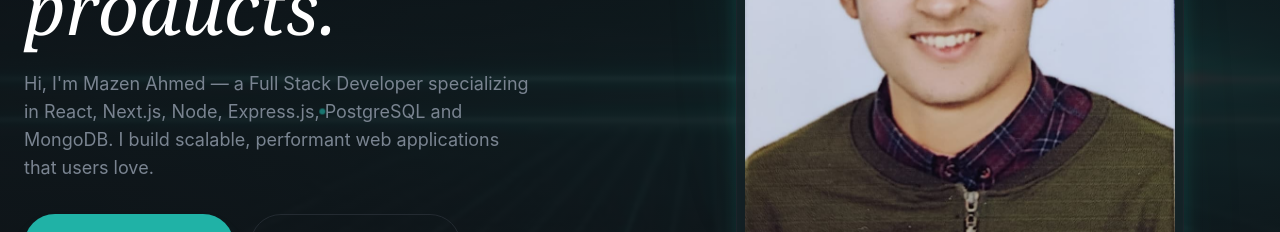
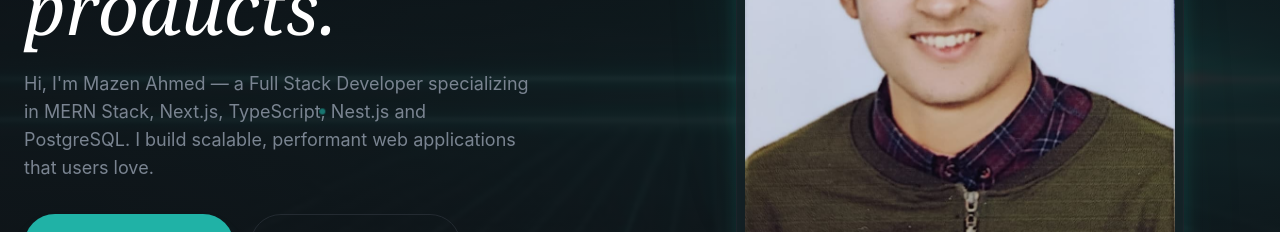
Before and after one commit to mazin189/Portfolio, a React (Vite) app: page / in a window 1280 px wide. Shown: the part 416-648 px from the top of the page. Built offline with nearby package versions, Linux system fonts and the light colour scheme.

Commit message:
fixing cv

```diff
--- a/src/sections/Hero.jsx
+++ b/src/sections/Hero.jsx
@@ -81,7 +81,7 @@ useGSAP(() => {
               </h1>
               <p className="text-lg text-muted-foreground max-w-lg animate-fade-in animation-delay-200">
                 Hi, I'm Mazen Ahmed — a Full Stack Developer specializing
-                in React, Next.js, Node, Express.js, PostgreSQL and MongoDB. I build scalable,
+                in MERN Stack, Next.js, TypeScript, Nest.js and PostgreSQL. I build scalable,
                 performant web applications that users love.
               </p>
             </div>
@@ -94,7 +94,7 @@ useGSAP(() => {
               <AnimatedBorderButton>
                 <a
                   className="flex items-center gap-2"
-                  href="/mazin-cv.pdf"
+                  href="/MazenAhmed_CV.pdf"
                   download
                 >
                   <Download className="w-5 h-5" /> Download CV
```
Also changed, not shown: 2 other files (tests, documents, lock files or other folders).
